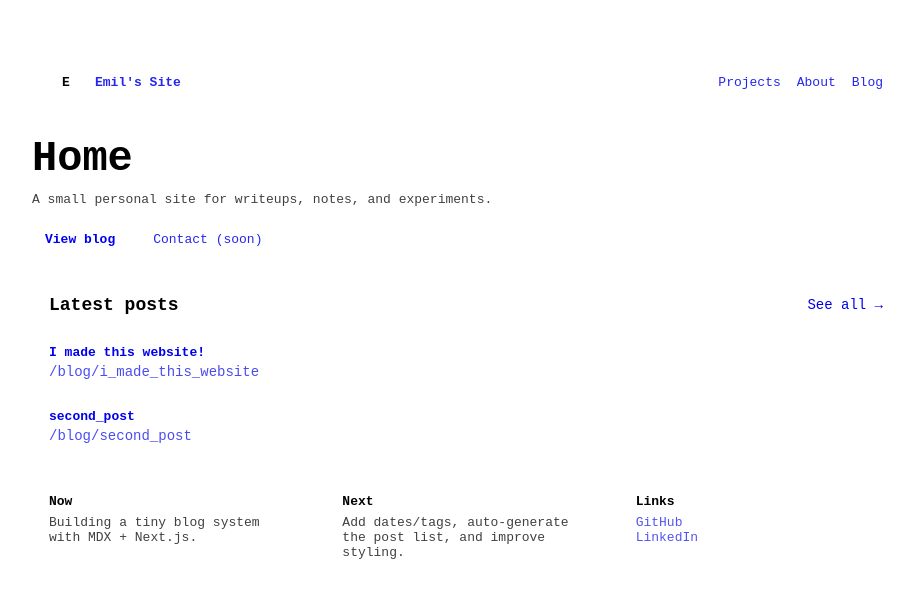
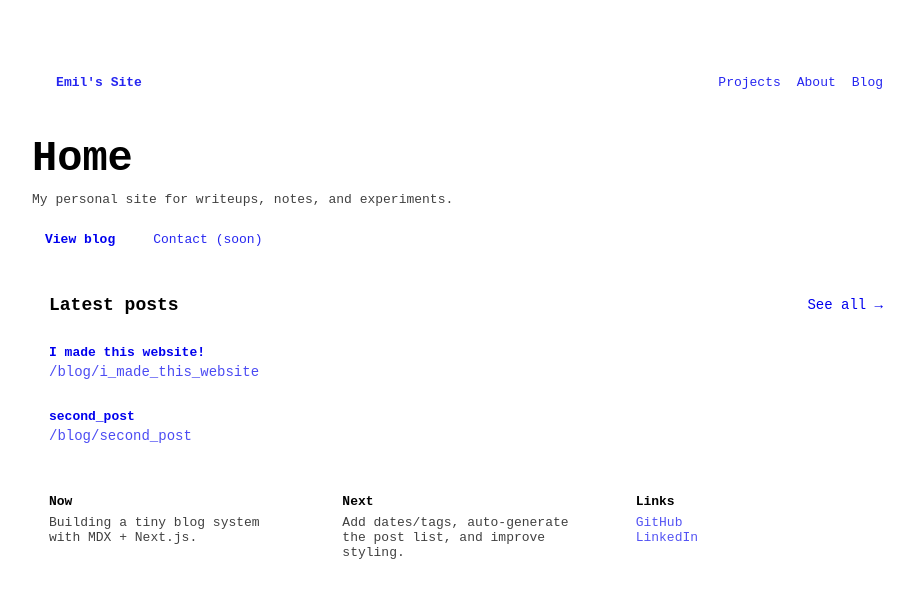
Before and after one commit to Thorald/my_website, a Next.js app: page / in a window 1280 px wide. Shown: the top 598 px of the page, without its empty margins (174-1088 px from the left). Built offline with nearby package versions, Linux system fonts and the light colour scheme.

Commit message:
navbar update

```diff
--- a/app/components/Navbar.tsx
+++ b/app/components/Navbar.tsx
@@ -16,7 +16,7 @@ export default function Navbar() {
             <div style={{ display: "flex", gap: 12, alignItems: "center" }}>
                 <div
                     style={{
-                        width: 34,
+                        width: 100,
                         height: 34,
                         borderRadius: 10,
                         border: "1px solid rgba(255,255,255,0.18)",
@@ -25,13 +25,10 @@ export default function Navbar() {
                         fontWeight: 700,
                     }}
                 >
-                    E
-                </div>
-                <span style={{ fontWeight: 700 }}>
                     <a href="/" style={{ opacity: 0.85, textDecoration: "none" }}>
                         Emil's Site
                     </a>
-                </span>
+                </div>
             </div>
 
             <div style={{ display: "flex", gap: 16 }}>
--- a/app/page.tsx
+++ b/app/page.tsx
@@ -16,7 +16,7 @@ export default function Board() {
       <header style={{ marginBottom: 22 }}>
         <h1 style={{ fontSize: 42, margin: 0, lineHeight: 1.1 }}>Home</h1>
         <p style={{ opacity: 0.75, marginTop: 10, maxWidth: 650 }}>
-          A small personal site for writeups, notes, and experiments.
+          My personal site for writeups, notes, and experiments.
         </p>
 
         <div style={{ display: "flex", gap: 12, marginTop: 14 }}>
```
